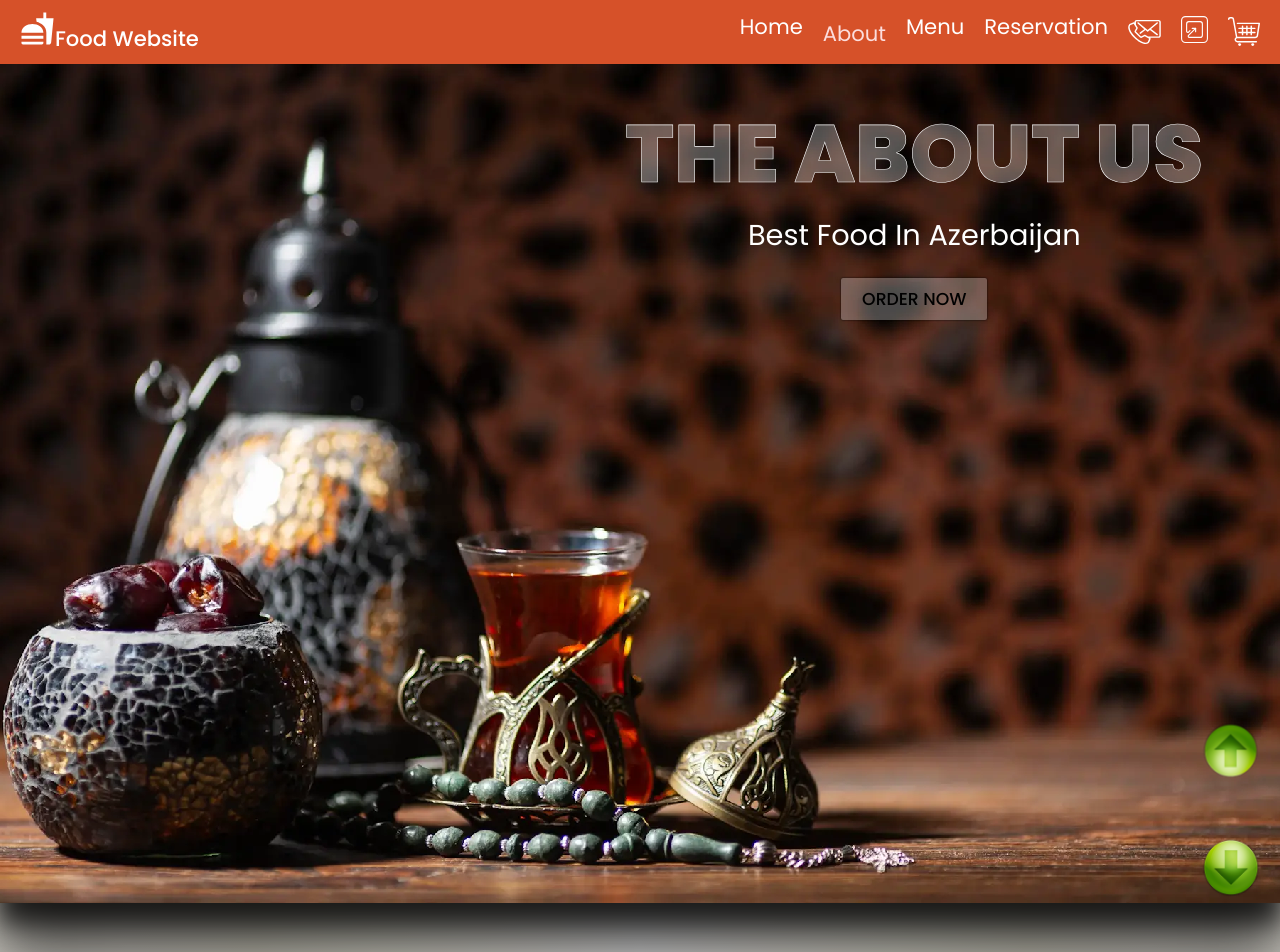
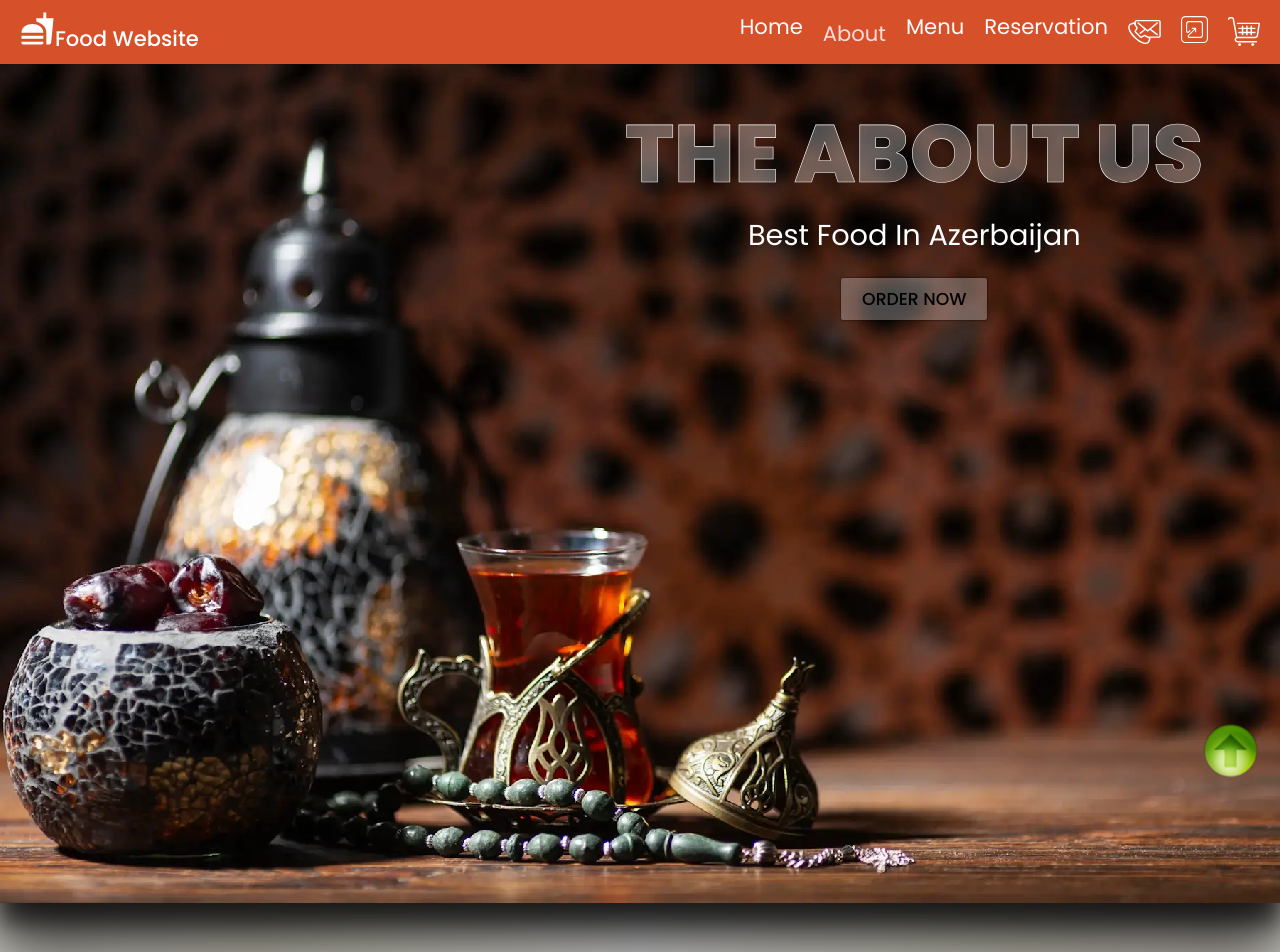
Before and after one commit to rovsenhuseynov/Tengiz_04_28_2024-1, a React (Create React App) app: page /about in a window 1280 px wide. Shown: the top 952 px of the page. Built offline with nearby package versions, Linux system fonts and the light colour scheme.

Commit message:
Поправка градиента цветов фона - about

```diff
--- a/src/pages/about/About.scss
+++ b/src/pages/about/About.scss
@@ -14,7 +14,7 @@
       rgb(248, 245, 238) 60%,
       rgb(240, 238, 225) 70%,
       rgb(228, 225, 210) 80%,
-      rgb(225, 221, 212) 90%,
+      rgb(223, 215, 207) 90%,
       rgb(212, 209, 201) 100%
     );
     height: 100vh;
--- a/src/pages/about/AboutBanner/AboutBanner.jsx
+++ b/src/pages/about/AboutBanner/AboutBanner.jsx
@@ -1,7 +1,6 @@
 import React from "react";
 import "./AboutBanner.scss";
 import { Link } from "react-router-dom";
-import ScrollDownButton from "../../../Components/reusableComponents/ScrollDownButton/ScrollDownButton";
 import NavLinkBtn from "../../../Components/reusableComponents/Btn/NavLinkBtn";
 
 function AboutBanner() {
@@ -14,7 +13,6 @@ function AboutBanner() {
           <NavLinkBtn text="ORDER NOW" className="about__nav-link-btn" />
         </Link>
       </div>
-      <ScrollDownButton targetSelector=".next-section" />
     </div>
   );
 }
```
